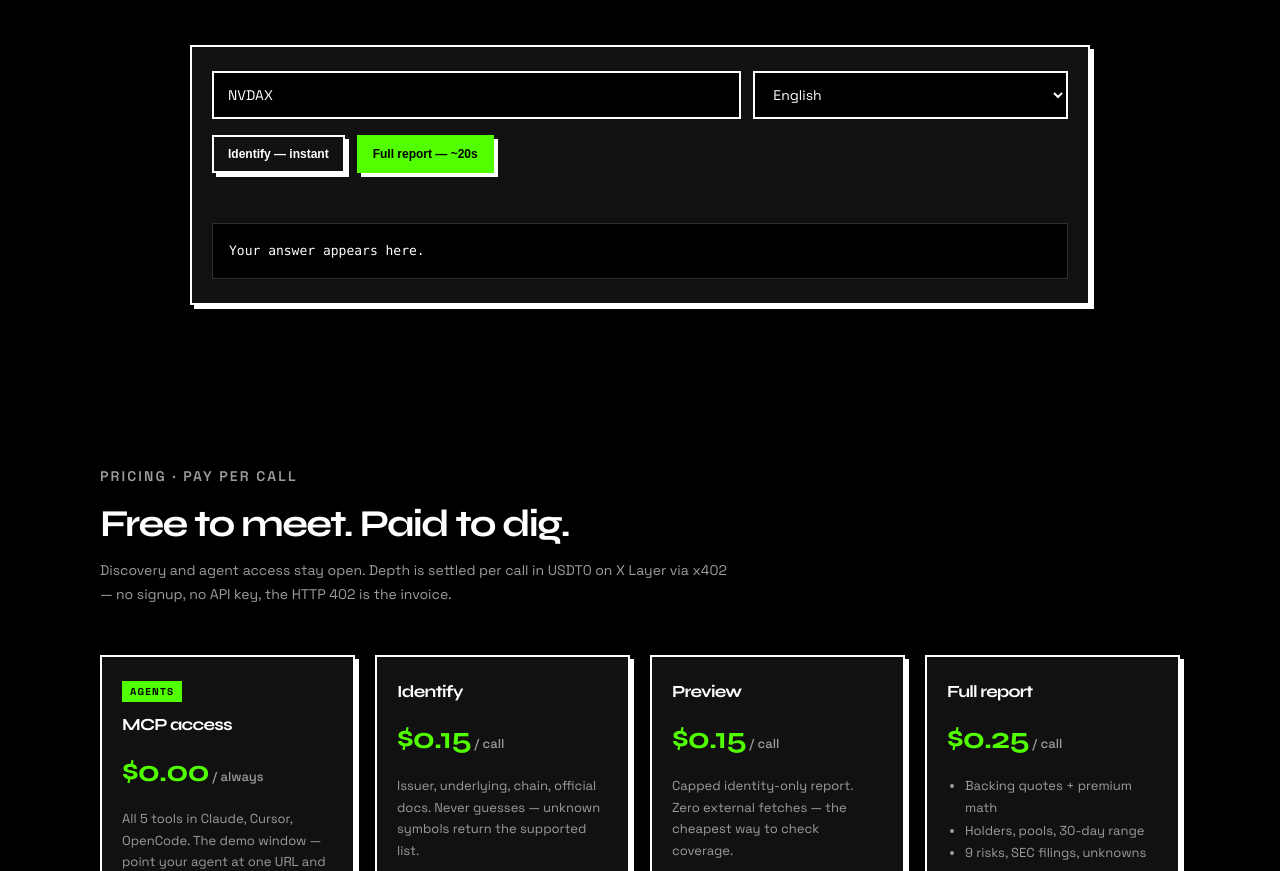
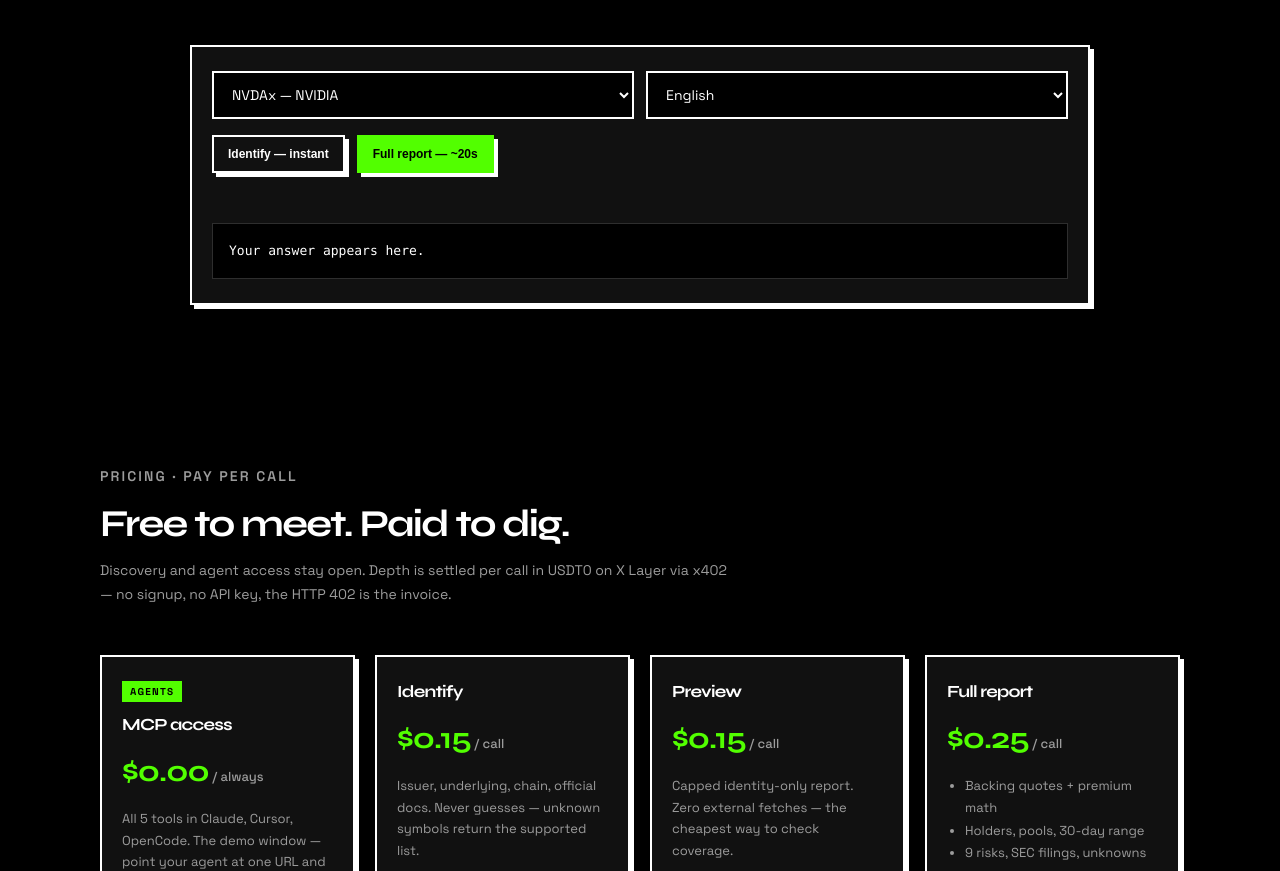
Before and after one commit to zachbuilds26/uzam, a website: page src/site/index.html in a window 1280 px wide. Shown: the part 913-1784 px from the top of the page. Drawn offline with Linux system fonts and the light colour scheme.

Commit message:
uzam: stock picker dropdown on try-widget

```diff
--- a/src/site/index.html
+++ b/src/site/index.html
@@ -293,7 +293,16 @@
       </div>
       <div class="trybox frame slab">
         <div class="tryrow">
-          <input id="sym" type="text" maxlength="20" placeholder="AAPLx" value="NVDAx" aria-label="Token symbol" />
+          <select id="sym" aria-label="Token symbol">
+            <option value="AAPLx">AAPLx — Apple</option>
+            <option value="TSLAx">TSLAx — Tesla</option>
+            <option value="NVDAx" selected>NVDAx — NVIDIA</option>
+            <option value="SPYx">SPYx — S&amp;P 500</option>
+            <option value="GOOGLx">GOOGLx — Alphabet</option>
+            <option value="MSFTx">MSFTx — Microsoft</option>
+            <option value="AMZNx">AMZNx — Amazon</option>
+            <option value="METAx">METAx — Meta</option>
+          </select>
           <select id="lang" aria-label="Response language">
             <option value="en">English</option>
             <option value="zh">中文</option>
@@ -581,9 +590,7 @@ document.addEventListener('click', function (ev) {
   }
 
   function cleanSymbol() {
-    var s = (sym.value || '').trim().toUpperCase();
-    if (!/^[A-Z0-9.\-]{1,20}$/.test(s)) throw new Error('Enter a ticker like AAPLx or NVDAx.');
-    return s;
+    return sym.value;
   }
 
   function renderIdentify(d) {
```
